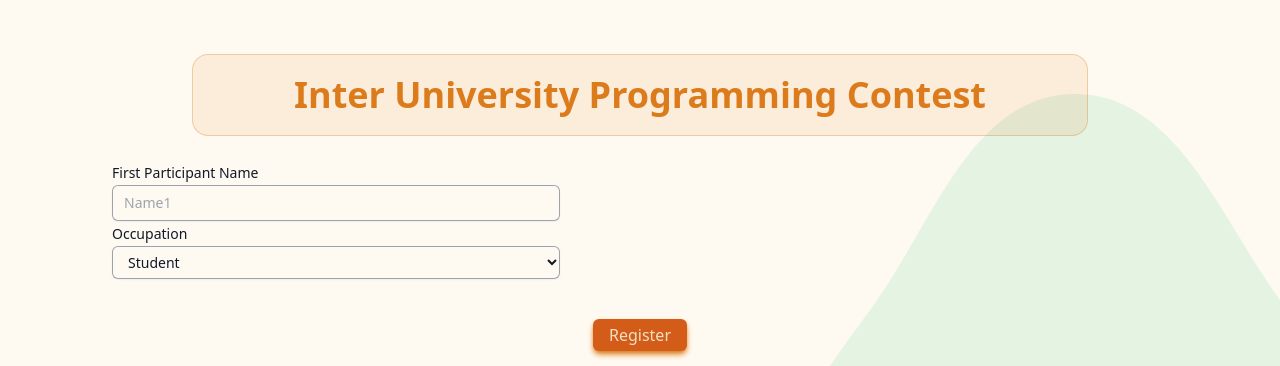
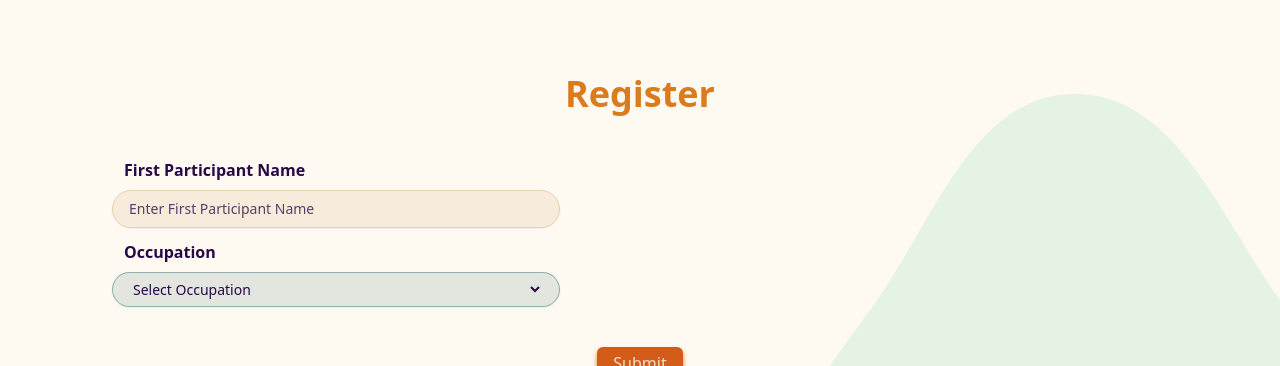
Before and after one commit to Mufassir-Chowdhury/cse-carnival, a React (Vite) app: page /iupc/registration in a window 1280 px wide. Shown: the part 434-800 px from the top of the page. Built offline with nearby package versions, Linux system fonts and the light colour scheme.

Commit message:
field design completed

```diff
--- a/src/components/Form.jsx
+++ b/src/components/Form.jsx
@@ -2,25 +2,47 @@ import React from 'react';
 import PropTypes from 'prop-types';
 
 const FormField = ({ label, type, name, classValue }) => {
-    const id = name.replaceAll(' ', '-').toLowerCase()
+    const id = name.replaceAll(' ', '-').toLowerCase();
+    const placeholderText = `Enter ${label}`;
+
     return (
-        <label className={`label ${classValue}`}>
-            <span className="text-sm font-medium text-gray-900 leading-6">{label}</span>
-            <div className="flex rounded-md shadow-sm ring-1 ring-inset ring-gray-400 focus-within:ring-2 focus-within:ring-inset focus-within:ring-indigo-600 sm:max-w-md">
-                <input required type={type} name={id} id={id} autoComplete={id} className="block flex-1 border-0 bg-transparent py-1.5 pl-3 text-gray-900 placeholder:text-gray-400 focus:ring-0 sm:text-sm sm:leading-6" placeholder={name}/>
+        <label className={`flex flex-col gap-2 label ${classValue}`}>
+            <span className="text-md font-bold text-field-title leading-6 pl-3">{label}</span>
+            <div className="flex rounded-full shadow-sm border border-field-border bg-field-body sm:max-w-md">
+                <input
+                    required
+                    type={type}
+                    name={id}
+                    id={id}
+                    autoComplete={id}
+                    className="block font-medium flex-1 border-0 bg-transparent py-1.5 px-4 text-field-title placeholder:text-field-placeholder sm:text-sm sm:leading-6"
+                    placeholder={placeholderText}
+                />
             </div>
         </label>
     );
 };
 
+
+
 const SelectField = ({ label, name, classValue, options }) => {
-    const id = name.replaceAll(' ', '-').toLowerCase()
+    const id = name.replaceAll(' ', '-').toLowerCase();
+    const placeholderText = `Select ${label}`;
 
     return (
-        <label className={`label ${classValue}`}>
-            <span className="text-sm font-medium text-gray-900 leading-6">{label}</span>
-            <div className="flex rounded-md shadow-sm ring-1 ring-inset ring-gray-400 focus-within:ring-2 focus-within:ring-inset focus-within:ring-indigo-600 sm:max-w-md">
-                <select required name={name} id={id} className="select block flex-1 border-0 bg-transparent py-1.5 pl-3 text-gray-900 placeholder:text-gray-400 focus:ring-0 sm:text-sm sm:leading-6">
+        <label className={`flex flex-col gap-2 label ${classValue}`}>
+            <span className="text-md font-bold text-field-title leading-6 pl-3">{label}</span>
+
+            <div className="flex rounded-full shadow-sm border border-selectfield-border bg-selectfield-body   sm:max-w-md ">
+
+                <select
+                    required
+                    name={name}
+                    id={id}
+                    className="block font-medium flex-1 border-0 bg-transparent py-1.5 mx-4 text-field-title placeholder:text-field-placeholder  sm:text-sm sm:leading-6"
+
+                >
+                    <option value="" hidden>{placeholderText}</option>
                     {options.map((option) => (
                         <option key={option.value} value={option.value}>{option.name}</option>
                     ))}
@@ -29,6 +51,10 @@ const SelectField = ({ label, name, classValue, options }) => {
         </label>
     );
 };
+
+// Example usage:
+// <SelectField label="Country" name="country" classValue="your-custom-class" options={[{ value: 'us', name: 'United States' }, { value: 'ca', name: 'Canada' }]} />
+
 
 FormField.propTypes = {
     label: PropTypes.string.isRequired,
--- a/src/pages/CodeBattle.jsx
+++ b/src/pages/CodeBattle.jsx
@@ -6,6 +6,7 @@ import SponsoredBy from '../components/SponsoredBy';
 import { events } from '../data/data';
 import { Details, QuickDetails } from '../components/Details';
 import { DLSprintLeft, DLSprintRight } from '../data/vector';
+import { Link } from 'react-router-dom';
 
 const CodeBattle = () => {
   const description = (
@@ -42,9 +43,11 @@ const CodeBattle = () => {
         <Banner link="/image/banner/bannerCodeBattle.jpg" />
         <h2 className="text-4xl font-bold md:my-6 py-5 md:mx-64  text-navbar-button text-center bg-navbar-button bg-opacity-10 rounded-2xl border border-navbar-button border-opacity-30">Code Battle</h2>
         <Tab child1={description} child2={announcment} child3={download} />
-        <div className='py-10 w-full flex justify-center'>
-          <PrimaryButton text='Register' />
-        </div>
+        <Link to={events['codebattle'].registration}>
+          <div className='py-10 w-full flex justify-center'>
+            <PrimaryButton text='Register' />
+          </div>
+        </Link>
         <SponsoredBy list={"list"} sponsors={events['codebattle'].sponsors} />
       </div>
     </div>
--- a/src/pages/DLSprint.jsx
+++ b/src/pages/DLSprint.jsx
@@ -6,6 +6,7 @@ import SponsoredBy from '../components/SponsoredBy';
 import { events } from '../data/data';
 import { DLSprintLeft, DLSprintRight } from '../data/vector';
 import { Details, QuickDetails } from '../components/Details';
+import { Link } from 'react-router-dom';
 
 const DLSprint = () => {
   const description = (
@@ -42,9 +43,11 @@ const DLSprint = () => {
         <Banner link="/image/banner/bannerCodeBattle.jpg" />
         <h2 className="text-4xl font-bold md:my-6 py-5 md:mx-64 text-navbar-button text-center bg-navbar-button bg-opacity-10 rounded-2xl border border-navbar-button border-opacity-30">Deep Learning Sprint</h2>
         <Tab child1={description} child2={announcment} child3={download} />
-        <div className='py-10 w-full flex justify-center'>
-          <PrimaryButton text='Register' />
-        </div>
+        <Link to={events['dlsprint'].registration}>
+          <div className='py-10 w-full flex justify-center'>
+            <PrimaryButton text='Register' />
+          </div>
+        </Link>
         <SponsoredBy list={"list"} sponsors={events['dlsprint'].sponsors}/>
       </div>
     </div>
--- a/src/pages/Hackathon.jsx
+++ b/src/pages/Hackathon.jsx
@@ -6,6 +6,7 @@ import SponsoredBy from '../components/SponsoredBy';
 import { events } from '../data/data';
 import { Details, QuickDetails } from '../components/Details';
 import { DLSprintLeft, DLSprintRight } from '../data/vector';
+import { Link } from 'react-router-dom';
 
 const Hackathon = () => {
   const description = (
@@ -43,9 +44,11 @@ const Hackathon = () => {
         <Banner link="/image/banner/bannerHackathon.jpg"/>
         <h2 className="text-4xl font-bold md:my-6 py-5 md:mx-64 text-navbar-button text-center bg-navbar-button bg-opacity-10 rounded-2xl border border-navbar-button border-opacity-30">Hackathon</h2>
         <Tab child1={description} child2={announcment} child3={download} />
-        <div className='py-10 w-full flex justify-center'>
-          <PrimaryButton text='Register' />
-        </div>
+        <Link to={events['hackathon'].registration}>
+          <div className='py-10 w-full flex justify-center'>
+            <PrimaryButton text='Register' />
+          </div>
+        </Link>
         <SponsoredBy list={"list"} sponsors={events['hackathon'].sponsors} />
       </div>
     </div>
--- a/src/pages/IUPC.jsx
+++ b/src/pages/IUPC.jsx
@@ -7,16 +7,17 @@ import SponsoredBy from '../components/SponsoredBy';
 import { events } from '../data/data';
 import { IUPCLeft, IUPCRight } from '../data/vector';
 import { Details, QuickDetails } from '../components/Details';
+import { Link } from 'react-router-dom';
 
 const IUPC = () => {
   const description = (
     <div className='flex flex-col px-4 gap-10'>
       <div className='flex flex-col gap-2 '>
-        <QuickDetails className="bg-amber-600 border-orange-600" description={events['iupc'].shortDescription[0]}/>
-        <QuickDetails className="bg-slate-500 border-slate-500" description={events['iupc'].shortDescription[1]}/>
-        <QuickDetails className="bg-amber-100 border-amber-100" description={events['iupc'].shortDescription[2]}/>
-        <QuickDetails className="bg-amber-600 border-orange-600" description={events['iupc'].shortDescription[3]}/>
-        <QuickDetails className="bg-amber-600 border-orange-600" description={events['iupc'].shortDescription[4]}/>
+        <QuickDetails className="bg-amber-600 border-orange-600" description={events['iupc'].shortDescription[0]} />
+        <QuickDetails className="bg-slate-500 border-slate-500" description={events['iupc'].shortDescription[1]} />
+        <QuickDetails className="bg-amber-100 border-amber-100" description={events['iupc'].shortDescription[2]} />
+        <QuickDetails className="bg-amber-600 border-orange-600" description={events['iupc'].shortDescription[3]} />
+        <QuickDetails className="bg-amber-600 border-orange-600" description={events['iupc'].shortDescription[4]} />
       </div>
       {events['iupc'].longDescription.map((item) => (
         <Details key={item.title} description={item} />
@@ -43,9 +44,11 @@ const IUPC = () => {
         <Banner link="/image/banner/bannerHackathon.jpg" />
         <h2 className=" text-4xl font-bold md:my-6 py-5 md:mx-20  text-navbar-button text-center bg-navbar-button bg-opacity-10 rounded-2xl border border-navbar-button border-opacity-30">Inter University Programming Contest</h2>
         <Tab child1={description} child2={announcment} child3={download} />
-        <div className='py-10 w-full flex justify-center'>
-          <PrimaryButton text='Register' />
-        </div>
+        <Link to={events['iupc'].registration}>
+          <div className='py-10 w-full flex justify-center'>
+            <PrimaryButton text='Register' />
+          </div>
+        </Link>
         <SponsoredBy list={"list"} sponsors={events['iupc'].sponsors} />
       </div>
     </div>
--- a/src/pages/Registration/CodeBattleRegistration.jsx
+++ b/src/pages/Registration/CodeBattleRegistration.jsx
@@ -4,9 +4,14 @@ import Banner from '../../components/Banner';
 import SponsoredBy from '../../components/SponsoredBy';
 import { events } from '../../data/data';
 import { IUPCLeft, IUPCRight } from '../../data/vector';
+import { FormField, SelectField } from '../../components/Form';
 
 const CodeBattleRegistration = () => {
-
+  const firstOptions = [
+    { value: 'student', name: 'Student' },
+    { value: 'faculty', name: 'Faculty' },
+    { value: 'other', name: 'Other' },
+  ]
   return (
     <div>
       <div className='z-0 relative'>
@@ -15,12 +20,17 @@ const CodeBattleRegistration = () => {
       </div>
       <div className='text-navbar z-10 relative px-4 lg:px-28'>
         <Banner link="/image/banner/bannerHackathon.jpg" />
-        <h2 className=" text-4xl font-bold md:my-6 py-5 md:mx-20  text-navbar-button text-center bg-navbar-button bg-opacity-10 rounded-2xl border border-navbar-button border-opacity-30">Inter University Programming Contest</h2>
+        <h2 className=" text-4xl font-bold md:my-6 py-5 md:mx-20  text-navbar-button text-center ">
+          Register
+        </h2>
 
-        FORM
+        <form method='post'>
+          <FormField label="First Participant Name" type="text" name="Name1" classValue="" />
+          <SelectField label="Occupation" name="Name1" classValue="" options={firstOptions} />
+        </form>
 
         <div className='py-10 w-full flex justify-center'>
-          <PrimaryButton text='Register' />
+          <PrimaryButton text='Submit' />
         </div>
         <SponsoredBy list={"list"} sponsors={events['codebattle'].sponsors} />
       </div>
--- a/src/pages/Registration/DLSprintRegistration.jsx
+++ b/src/pages/Registration/DLSprintRegistration.jsx
@@ -4,9 +4,15 @@ import Banner from '../../components/Banner';
 import SponsoredBy from '../../components/SponsoredBy';
 import { events } from '../../data/data';
 import { IUPCLeft, IUPCRight } from '../../data/vector';
+import { FormField, SelectField } from '../../components/Form';
+
 
 const DLSprintRegistration = () => {
-
+  const firstOptions = [
+    { value: 'student', name: 'Student' },
+    { value: 'faculty', name: 'Faculty' },
+    { value: 'other', name: 'Other' },
+  ]
   return (
     <div>
       <div className='z-0 relative'>
@@ -15,12 +21,17 @@ const DLSprintRegistration = () => {
       </div>
       <div className='text-navbar z-10 relative px-4 lg:px-28'>
         <Banner link="/image/banner/bannerHackathon.jpg" />
-        <h2 className=" text-4xl font-bold md:my-6 py-5 md:mx-20  text-navbar-button text-center bg-navbar-button bg-opacity-10 rounded-2xl border border-navbar-button border-opacity-30">Inter University Programming Contest</h2>
+        <h2 className=" text-4xl font-bold md:my-6 py-5 md:mx-20  text-navbar-button text-center ">
+          Register
+        </h2>
 
-        FORM
+        <form method='post'>
+          <FormField label="First Participant Name" type="text" name="Name1" classValue="" />
+          <SelectField label="Occupation" name="Name1" classValue="" options={firstOptions} />
+        </form>
 
         <div className='py-10 w-full flex justify-center'>
-          <PrimaryButton text='Register' />
+          <PrimaryButton text='Submit' />
         </div>
         <SponsoredBy list={"list"} sponsors={events['dlsprint'].sponsors} />
       </div>
--- a/src/pages/Registration/HackathonRegistration.jsx
+++ b/src/pages/Registration/HackathonRegistration.jsx
@@ -4,9 +4,15 @@ import Banner from '../../components/Banner';
 import SponsoredBy from '../../components/SponsoredBy';
 import { events } from '../../data/data';
 import { IUPCLeft, IUPCRight } from '../../data/vector';
+import { FormField, SelectField } from '../../components/Form';
+
 
 const HackathonRegistration = () => {
-
+  const firstOptions = [
+    { value: 'student', name: 'Student' },
+    { value: 'faculty', name: 'Faculty' },
+    { value: 'other', name: 'Other' },
+  ]
   return (
     <div>
       <div className='z-0 relative'>
@@ -15,12 +21,17 @@ const HackathonRegistration = () => {
       </div>
       <div className='text-navbar z-10 relative px-4 lg:px-28'>
         <Banner link="/image/banner/bannerHackathon.jpg" />
-        <h2 className=" text-4xl font-bold md:my-6 py-5 md:mx-20  text-navbar-button text-center bg-navbar-button bg-opacity-10 rounded-2xl border border-navbar-button border-opacity-30">Inter University Programming Contest</h2>
+        <h2 className=" text-4xl font-bold md:my-6 py-5 md:mx-20  text-navbar-button text-center ">
+          Register
+        </h2>
 
-        FORM
+        <form method='post'>
+          <FormField label="First Participant Name" type="text" name="Name1" classValue="" />
+          <SelectField label="Occupation" name="Name1" classValue="" options={firstOptions} />
+        </form>
 
         <div className='py-10 w-full flex justify-center'>
-          <PrimaryButton text='Register' />
+          <PrimaryButton text='Submit' />
         </div>
         <SponsoredBy list={"list"} sponsors={events['hackathon'].sponsors} />
       </div>
--- a/src/pages/Registration/IUPCRegistration.jsx
+++ b/src/pages/Registration/IUPCRegistration.jsx
@@ -5,6 +5,7 @@ import SponsoredBy from '../../components/SponsoredBy';
 import { events } from '../../data/data';
 import { IUPCLeft, IUPCRight } from '../../data/vector';
 import { FormField, SelectField } from '../../components/Form';
+
 const IUPCRegistraion = () => {
   const firstOptions = [
     { value: 'student', name: 'Student' },
@@ -19,15 +20,19 @@ const IUPCRegistraion = () => {
       </div>
       <div className='text-navbar z-10 relative px-4 lg:px-28'>
         <Banner link="/image/banner/bannerHackathon.jpg" />
-        <h2 className=" text-4xl font-bold md:my-6 py-5 md:mx-20  text-navbar-button text-center bg-navbar-button bg-opacity-10 rounded-2xl border border-navbar-button border-opacity-30">Inter University Programming Contest</h2>
 
-        <form method='post'>
-            <FormField label="First Participant Name" type="text" name="Name1" classValue="" />
-            <SelectField label="Occupation" name="Name1" classValue="" options={firstOptions} />
+        <h2 className=" text-4xl font-bold md:my-6 py-5 md:mx-20  text-navbar-button text-center ">
+          Register
+        </h2>
+
+        <form method='post' className='flex flex-col gap-3'>
+
+          <FormField label="First Participant Name" type="text" name="Name1" placeholder='Enter Team name' classValue="" />
+          <SelectField label="Occupation" name="Name1" classValue="" options={firstOptions} />
         </form>
 
         <div className='py-10 w-full flex justify-center'>
-          <PrimaryButton text='Register' />
+          <PrimaryButton text='Submit' />
         </div>
         <SponsoredBy list={"list"} sponsors={events['iupc'].sponsors} />
       </div>
```
Also changed, not shown: tailwind.config.js (+7 -1 lines).
